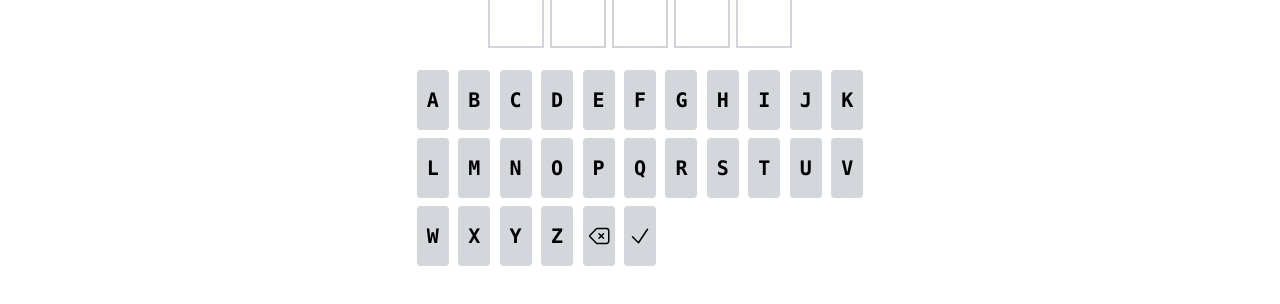
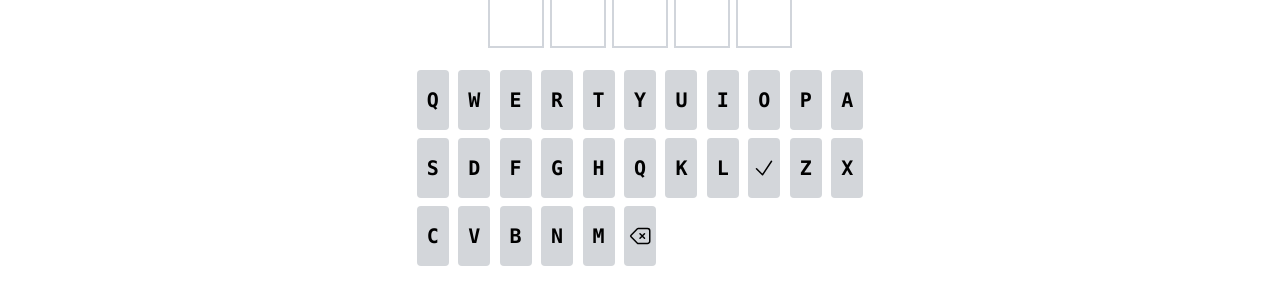
Before and after one commit to priegelsdev/wordle, a React (Vite) app: page / in a window 1280 px wide. Shown: the part 440-744 px from the top of the page. Built offline with nearby package versions, Linux system fonts and the light colour scheme.

Commit message:
change ids of keyboard buttons to be more flexible with layout

```diff
--- a/src/App.tsx
+++ b/src/App.tsx
@@ -13,10 +13,6 @@ type LanguageOption = 'en' | 'de';
 export default function App() {
   // color themeContext
   const { theme } = useContext(ThemeContext);
-
-  useEffect(() => {
-    console.log('dark mode');
-  });
 
   // state to hold random word from words.json
   const [quizWord, setQuizWord] = useState<string>(
--- a/src/Components/Keyboard.tsx
+++ b/src/Components/Keyboard.tsx
@@ -37,34 +37,34 @@ const enter = (
 );
 
 const KEYS = [
+  'q',
+  'w',
+  'e',
+  'r',
+  't',
+  'y',
+  'u',
+  'i',
+  'o',
+  'p',
   'a',
-  'b',
-  'c',
+  's',
   'd',
-  'e',
   'f',
   'g',
   'h',
-  'i',
-  'j',
+  'q',
   'k',
   'l',
+  enter,
+  'z',
+  'x',
+  'c',
+  'v',
+  'b',
+  'n',
   'm',
-  'n',
-  'o',
-  'p',
-  'q',
-  'r',
-  's',
-  't',
-  'u',
-  'v',
-  'w',
-  'x',
-  'y',
-  'z',
   arrow,
-  enter,
 ];
 
 type KeyboardProps = {
@@ -106,10 +106,10 @@ export default function Keyboard({
   // function to run onClick passed down to keyElements
   function handleClick(e: React.MouseEvent<HTMLButtonElement>) {
     const id = e.currentTarget.id;
-
-    if (id === 'enter' || id === '27') {
+    console.log(e.currentTarget.id);
+    if (id === 'enter ') {
       onEnter();
-    } else if (id === 'arrow' || id === '26') {
+    } else if (id === ' arrow') {
       onRemove(e);
     } else {
       onClick(e);
@@ -118,7 +118,7 @@ export default function Keyboard({
 
   const keyElements = keys.map((key, index) => (
     <button
-      id={`${index}`}
+      id={`${key == enter ? 'enter' : ''} ${key == arrow ? 'arrow' : ''}`}
       key={index}
       className={`w-8 md:w-8 py-4 uppercase rounded bg-key-gray font-bold
         ${
--- a/src/Components/RowsContainer.tsx
+++ b/src/Components/RowsContainer.tsx
@@ -25,7 +25,6 @@ export default function RowsContainer({
   // for each prior row, create copy of guessed letters and fill out accordingly
 
   const letterElements = wordArr.map((letter, index) => {
-    console.log(theme, 'theme');
     return (
       <div
         key={index}
```
